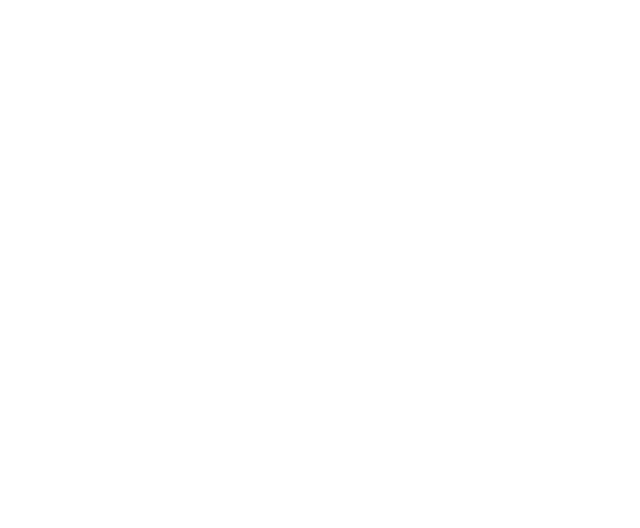
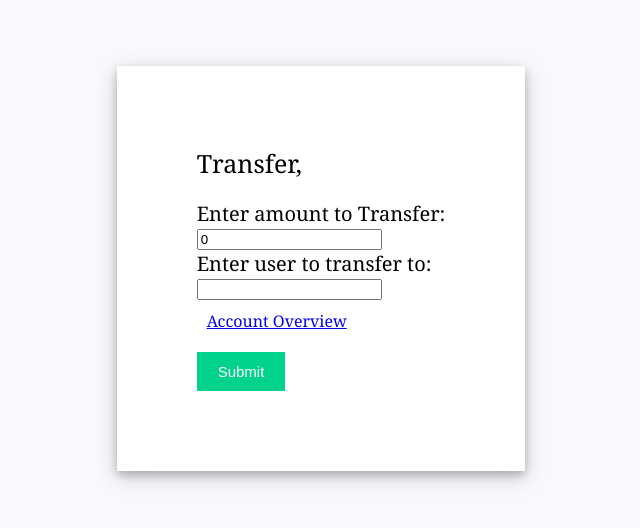
Before and after one commit to dcdemps/468project, a React (Create React App) app in the folder webui/: page /Transfer in a window 1280 px wide. Before the commit this address had no page. Shown: the part 140-668 px from the top of the page, without its empty margins (319-959 px from the left). Built offline with nearby package versions, Linux system fonts and the light colour scheme.

Commit message:
Transfer Initial Commit

```diff
--- a/webui/src/App.jsx
+++ b/webui/src/App.jsx
@@ -10,6 +10,7 @@
 import Account from "./AccountSummary/Account"
 import Deposit from "./Deposit/Deposit";
 import Withdraw from "./Withdraw/Withdraw";
+import Transfer from "./Transfer/Transfer";
 
 function App() {
 
@@ -22,6 +23,7 @@
           <Route path="/Account" element={<Account/>}/>
           <Route path="/Deposit" element={<Deposit/>}/>
           <Route path="/Withdraw" element={<Withdraw/>}/>
+          <Route path="/Transfer" element={<Transfer/>}/>
         </Routes>
     </Router>
   );
--- /dev/null
+++ b/webui/src/Transfer/Transfer.css
@@ -0,0 +1,31 @@
+.app {
+    font-family: sans-serif;
+    display: flex;
+    align-items: center;
+    justify-content: center;
+    flex-direction: column;
+    gap: 20px;
+    height: 100vh;
+    font-family: Cambria, Cochin, Georgia, Times, "Times New Roman", serif;
+    background-color: #f8f9fd;
+  }
+.title {
+    font-size: 25px;
+    margin-top:0px;
+}
+.account-summary {
+    background-color: white;
+    padding: 2rem;
+    box-shadow: 0 4px 8px 0 rgba(0, 0, 0, 0.2), 0 6px 20px 0 rgba(0, 0, 0, 0.19);
+  }
+  .login-form {
+    background-color: white;
+    padding: 5rem;
+
+    box-shadow: 0 4px 8px 0 rgba(0, 0, 0, 0.2), 0 6px 20px 0 rgba(0, 0, 0, 0.19);
+  }
+  .acc-title{
+    font-size: 20px;
+    margin-left:auto;
+
+  }
--- /dev/null
+++ b/webui/src/Transfer/Transfer.jsx
@@ -0,0 +1,78 @@
+import React from "react";
+import { Link } from "react-router-dom";
+import "./Transfer.css";
+
+export default class Transfer extends React.Component {
+  // States
+  constructor(props) {
+    super(props)
+    this.state = {
+      isSubmitted: false,
+      transferAmount: 0,
+      transferUser: ''
+    };
+    this.handleChange = this.handleChange.bind(this)
+    this.handleSubmit= this.handleSubmit.bind(this)
+  }
+
+
+  //TODO: Change handleSubmit to interact with database
+
+  handleSubmit(event) {
+    //Prevent page reload
+    event.preventDefault();
+
+    console.log('Amount transferred: ' + this.state.transferAmount);
+    console.log('User transferred to: ' + this.state.transferUser);
+    this.setState({ isSubmitted: true});
+
+
+  }
+
+  handleChange(event) {
+    this.setState({
+      [event.target.name]: event.target.value}
+    );
+  }
+
+  render() {
+    return (
+      <form onSubmit={this.handleSubmit}>
+        <div className="app">
+          <div className="login-form">
+
+            <div className = "title">
+              Transfer,
+            </div>
+
+            <div className = "acc-title">Enter amount to Transfer: </div>
+
+            <input
+              name="transferAmount"
+              value={this.state.transferAmount}
+              onChange={this.handleChange}
+            />
+
+            <div className = "acc-title">Enter user to transfer to: </div>
+
+            <input
+              name="transferUser"
+              value={this.state.transferUser}
+              onChange={this.handleChange}
+            />
+
+            <div className="sign-up-button">
+              <Link to={"/Account"}>
+                Account Overview
+              </Link>
+            </div>
+
+            <div className = "buttons">
+              <input type="submit" />
+            </div>
+          </div>
+        </div>
+      </form>
+    );
+  }
+};
```
